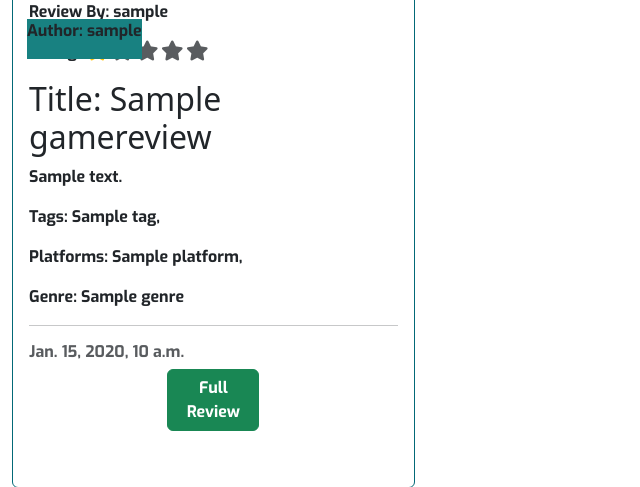
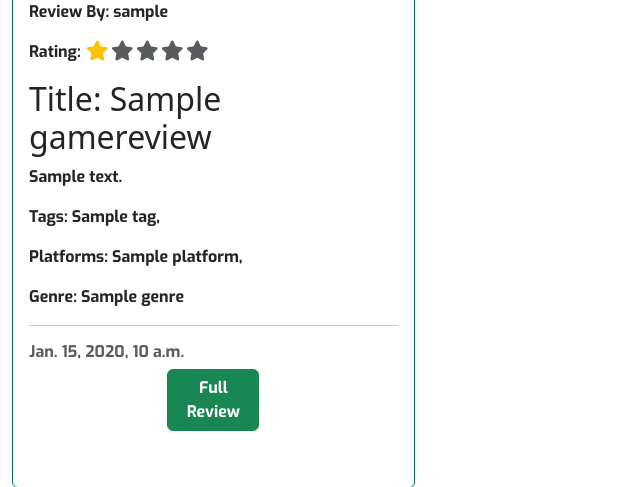
Before and after one commit to Quaim/Capstone_Django_Project, a Django app: page /all-reviews/ in a window 1280 px wide. Shown: the part 227-714 px from the top of the page, without its empty margins (0-640 px from the left). Run offline with Django 4.2, Linux system fonts and the light colour scheme; tables that the repository leaves empty hold one stand-in row (values such as "Sample post"); some libraries are stand-ins or nearby versions.

Commit message:
Fix pending reeview layout

```diff
--- a/reviews/templates/reviews/all_reviews.html
+++ b/reviews/templates/reviews/all_reviews.html
@@ -20,9 +20,7 @@
                                 <img class="card-img-top" src=" {{ review.featured_image.url }}"
                                     alt="{{ review.title }}">
                                 {% endif %}
-                                <div class="image-flash">
-                                    <p class="author">Author: {{ review.author }}</p>
-                                </div>
+
                                 <div>
                                     <p class="author">Review By: {{ review.author }}</p>
                                     <p> Rating: {% spaceless %}
```
Also changed, not shown: reviews/templates/reviews/pending_reviews.html (+7 -4 lines).
